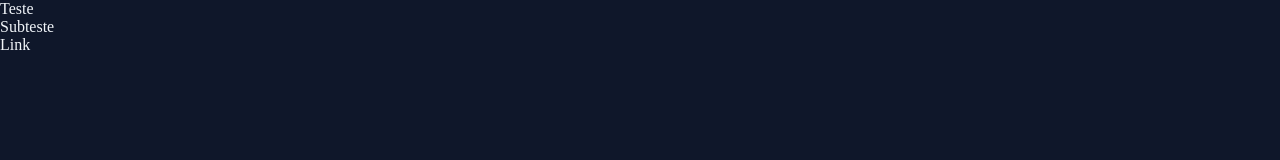
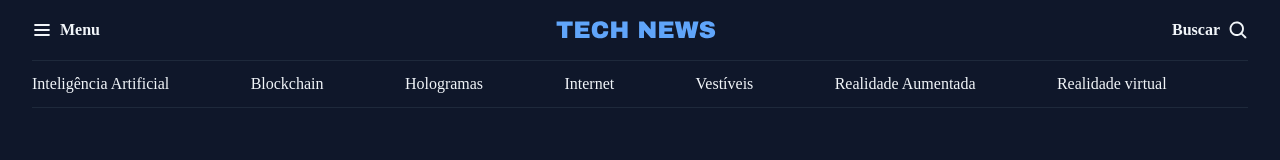
Before and after one commit to VictorBSz/technews, a plain HTML site: page index.html in a window 1280 px wide. Drawn offline with Linux system fonts and the light colour scheme.

Commit message:
creating page header

```diff
--- a/index.html
+++ b/index.html
@@ -8,11 +8,35 @@
     <meta name="viewport" content="width=device-width, initial-scale=1.0">
     <title>Portal de Notícias</title>
     <link rel="stylesheet" href="styles/index.css">
-    <link href="https://fonts.googleapis.com/css2?family=Archivo:ital,wght@0,100..900;1,100..900&family=Poppins:wght@400;600;800&display=swap" rel="stylesheet">
+    <link href="https://fonts.googleapis.com/css2?family=Archivo:ital,wght@0,100..900;1,100..900&display=swap" rel="stylesheet">
 </head>
 <body>
-    <h1> Teste </h1>
-    <h2> Subteste </h2>
-    <a href="#"> Link </a>
+    <header class="container">
+        <nav id="primary" class="grid grid-flow-col">
+            <div>
+                <img src="assets/icons/List.svg" alt="Icone de menu" srcset="">
+                <strong> Menu </strong>
+            </div>
+
+            <div>
+                <img src="assets/icons/Logo.svg" alt="Logo do site" srcset="">
+            </div>
+
+            <div>
+                <strong> Buscar </strong>
+                <img src="assets/icons/MagnifyingGlass.svg" alt="Lupa de busca">
+            </div>
+        </nav>
+
+        <nav id="secondary" class="grid grid-flow-col">
+            <a href="#"> Inteligência Artificial </a>
+            <a href="#"> Blockchain</a>
+            <a href="#"> Hologramas </a>
+            <a href="#"> Internet </a>
+            <a href="#"> Vestíveis </a>
+            <a href="#"> Realidade Aumentada </a>
+            <a href="#"> Realidade virtual</a>
+        </nav>
+    </header>
 </body>
 </html>
--- a/styles/global.css
+++ b/styles/global.css
@@ -46,3 +46,18 @@ a:hover {
 h1, h2, h3 {
     font: inherit;
 }
+
+.container {
+    max-width: 1280px;
+    padding-inline: 32px;
+    margin-inline: auto;
+}
+
+/* Utility first */
+.grid {
+    display: grid;
+}
+
+.grid-flow-col {
+  grid-auto-flow: column;
+}
--- /dev/null
+++ b/styles/header.css
@@ -0,0 +1,24 @@
+#primary {
+    padding-block: 20px;
+
+    div {
+        display: flex;
+        align-items: center;
+        gap: 8px;
+    }
+
+    /* Nesting CSS */
+    div:nth-child(2) {
+        margin-inline: auto
+    }
+
+    div:nth-child(3) {
+        justify-self: end;
+    }
+}
+
+#secondary {
+    padding-block: 14px;
+    border: solid 1px var(--stroke-color);
+    border-inline: none;
+}
--- a/styles/index.css
+++ b/styles/index.css
@@ -1 +1,2 @@
-@import url(global.css)
+@import url(global.css);
+@import url(header.css);
```
